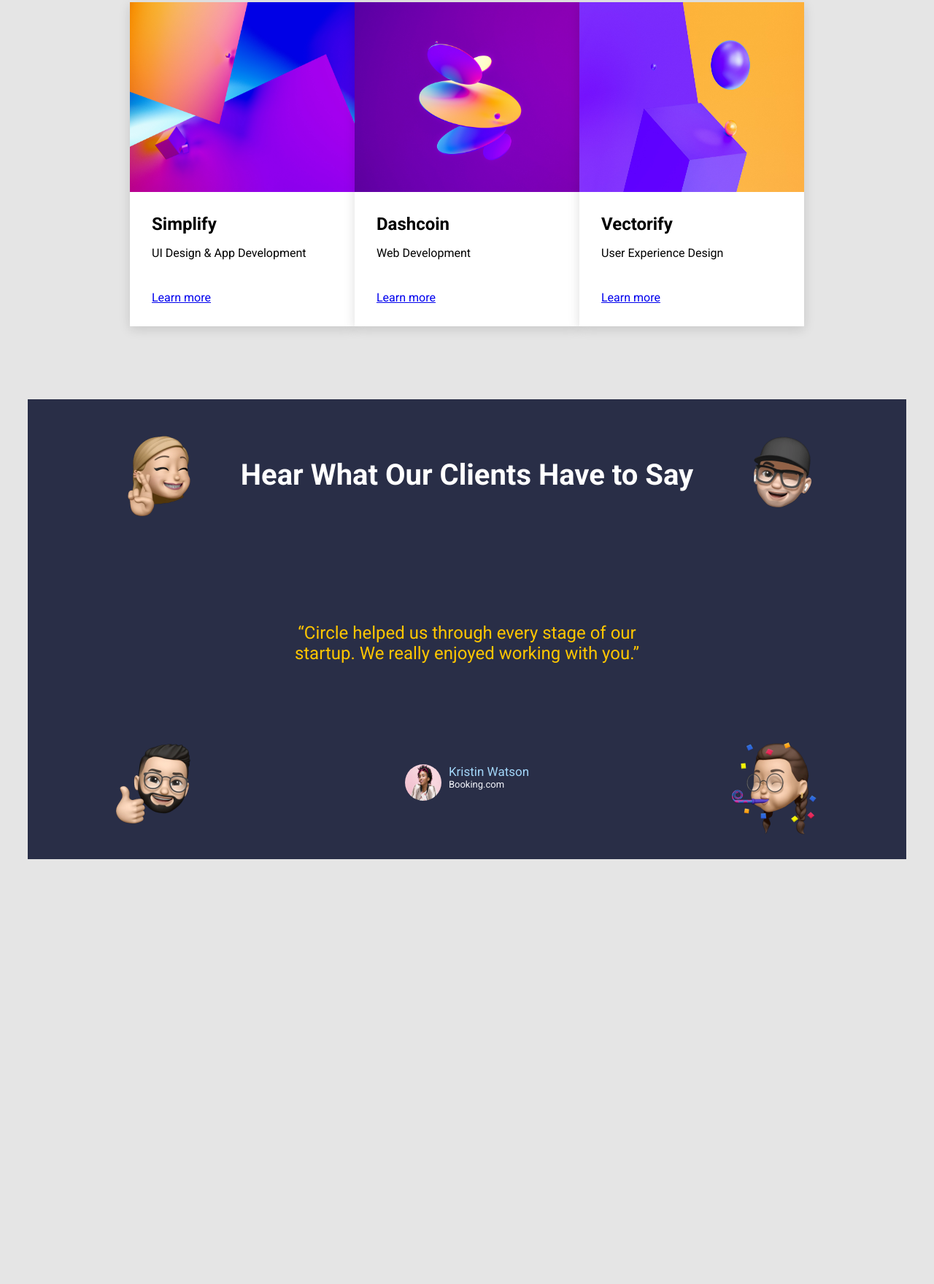
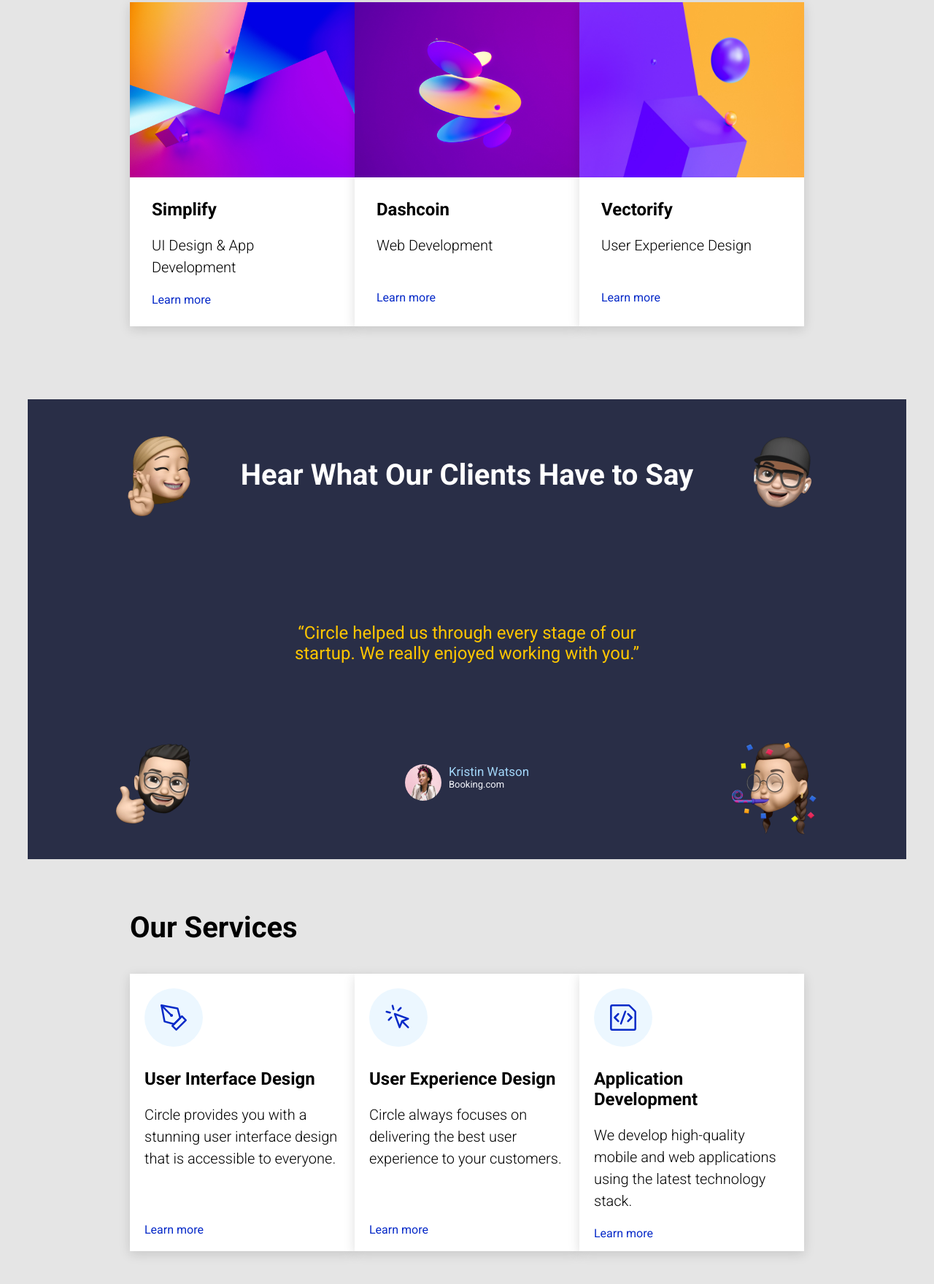
Before and after one commit to agarciaSitep/mid-term-lab, a plain HTML site: page index.html in a window 1280 px wide. Shown: the part 1234-2993 px from the top of the page at 73% size. Before the commit the page ends 2559 px from the top, so only its background shows below. Drawn offline with Linux system fonts and the light colour scheme.

Commit message:
service-section-finished

```diff
--- a/index.html
+++ b/index.html
@@ -85,45 +85,45 @@
 
     <div class="space-section-aux"></div>
 
-    <section id="projects-section">
-        <h3>Recent Projects</h3>
-        <div class="project-cards-wrapper">
+    <section id="projects-section" class="cards-sections">
+        <h3 class="index-subtitle">Recent Projects</h3>
+        <div class="cards-wrapper">
             <div class="project-card">
                 <div class="pc-image-wrapper">
                     <img src="./img/projects-section/1.jpg" atl="project-1-img" class="pc-image" />
                 </div>
-                <div class="pc-info-wrapper">
+                <div class="card-title-wrapper">
                     <div>
-                        <h4>Simplify</h4>
-                        <p>UI Design & App Development</p>
+                        <h4 class="card-title">Simplify</h4>
+                        <p class="card-info">UI Design & App Development</p>
                     </div>
-                    <a href="#">Learn more</a>
+                    <a href="#" class="card-link">Learn more</a>
                 </div>
             </div>
             <div class="project-card">
                 <div class="pc-image-wrapper">
                     <img src="./img/projects-section/2.jpg" atl="project-2-img" class="pc-image" />
                 </div>
-                <div class="pc-info-wrapper">
+                <div class="card-title-wrapper">
                     <div>
-                        <h4>Dashcoin</h4>
-                        <p>Web Development</p>
+                        <h4 class="card-title">Dashcoin</h4>
+                        <p class="card-info">Web Development</p>
                     </div>
 
-                    <a href="#">Learn more</a>
+                    <a href="#" class="card-link">Learn more</a>
                 </div>
             </div>
             <div class="project-card">
                 <div class="pc-image-wrapper">
                     <img src="./img/projects-section/3.jpg" atl="project-3-img" class="pc-image" />
                 </div>
-                <div class="pc-info-wrapper">
+                <div class="card-title-wrapper">
                     <div>
-                        <h4>Vectorify</h4>
-                        <p>User Experience Design</p>
+                        <h4 class="card-title">Vectorify</h4>
+                        <p class="card-info">User Experience Design</p>
                     </div>
 
-                    <a href="#">Learn more</a>
+                    <a href="#" class="card-link">Learn more</a>
                 </div>
             </div>
         </div>
@@ -133,14 +133,14 @@
 
     <section id="testimonial-section">
         <div class="testimonial-black-bg">
-            <img src='./img/testimonial-section/memoji-1.png' alt='memoji1' class="memoji1"/>
-            <img src='./img/testimonial-section/memoji-2.png' alt='memoji2' class="memoji2"/>
-            <img src='./img/testimonial-section/memoji-3.png' alt='memoji3' class="memoji3"/>
-            <img src='./img/testimonial-section/memoji-4.png' alt='memoji4' class="memoji4"/>
+            <img src='./img/testimonial-section/memoji-1.png' alt='memoji1' class="memoji1" />
+            <img src='./img/testimonial-section/memoji-2.png' alt='memoji2' class="memoji2" />
+            <img src='./img/testimonial-section/memoji-3.png' alt='memoji3' class="memoji3" />
+            <img src='./img/testimonial-section/memoji-4.png' alt='memoji4' class="memoji4" />
             <h3>Hear What Our Clients Have to Say</h3>
             <p>“Circle helped us through every stage of our startup. We really enjoyed working with you.”</p>
             <div class="client-info-wrapper">
-                <img src='./img/testimonial-section/profile.png' alt='client-avatar' class="rounded-img"/>
+                <img src='./img/testimonial-section/profile.png' alt='client-avatar' class="rounded-img" />
                 <div class="client-info">
                     <span class="client-name">Kristin Watson</span>
                     <span class="client-website">Booking.com</span>
@@ -151,8 +151,49 @@
 
     <div class="space-section"></div>
 
-    <section id="services-section">
-
+    <section id="services-section" class="cards-sections">
+        <h3 class="index-subtitle">Our Services</h3>
+        <div class="cards-wrapper">
+            <div class="service-card">
+                <div>
+                    <div class="service-img-wrapper">
+                        <img src="./img/services-section/icons/1.svg" alt="user-interface" class="service-img">
+                    </div>
+                    <h4 class="card-title">User Interface Design</h4>
+                    <p class="card-info">Circle provides you with a stunning user interface design that is accessible to
+                        everyone.</p>
+                </div>
+                <div>
+                    <a class="card-link, bottom" href="#">Learn more</a>
+                </div>
+            </div>
+            <div class="service-card">
+                <div>
+                    <div class="service-img-wrapper">
+                        <img src="./img/services-section/icons/2.svg" alt="user-experience" class="service-img">
+                    </div>
+                    <h4 class="card-title">User Experience Design</h4>
+                    <p class="card-info">Circle always focuses on delivering the best user experience to your customers.</p>
+                </div>
+                <div>
+                    <a class="card-link, bottom" href="#">Learn more</a>
+                </div>
+            </div>
+            <div class="service-card">
+                <div>
+                    <div class="service-img-wrapper">
+                        <img src="./img/services-section/icons/3.svg" alt="app-development" class="service-img">
+                    </div>
+                    <h4 class="card-title">Application Development</h4>
+                    <p class="card-info">We develop high-quality mobile and web applications using the latest technology
+                        stack.
+                    </p>
+                </div>
+                <div>
+                    <a class="card-link, bottom" href="#">Learn more</a>
+                </div>
+            </div>
+        </div>
     </section>
 
     <div class="space-section"></div>
--- a/styles/main.css
+++ b/styles/main.css
@@ -180,7 +180,34 @@ body {
 
 /* --------- Recent Projects Section -----------*/
 
-#projects-section {
+.index-subtitle {
+    font-size: 40px;
+    font-weight: bold;
+}
+
+.pc-image-wrapper {
+    height: 240px;
+    padding: 0;
+}
+
+.pc-image {
+    width: 100%;
+    height: 100%;
+}
+
+.card-title-wrapper {
+    height: 204px;
+    margin: 0;
+    padding-left: 30px;
+    padding-right: 30px;
+    display: flex;
+    flex-direction: column;
+    justify-content: space-between;
+}
+
+/* --------- Cards -----------*/
+
+.cards-sections {
     display: block;
     height: 100px;
     padding-left: 170px;
@@ -188,12 +215,7 @@ body {
     height: fit-content;
 }
 
-#projects-section h3 {
-    font-size: 40px;
-    font-weight: bold;
-}
-
-.project-cards-wrapper {
+.cards-wrapper {
     display: flex;
     flex-direction: row;
     align-items: center;
@@ -207,34 +229,35 @@ body {
     height: 444px;
 }
 
-.pc-image-wrapper {
-    height: 260px;
-    padding: 0;
-}
-
-.pc-image {
-    width: 100%;
-    height: 100%;
-}
-
-.pc-info-wrapper {
-    height: 184px;
-    margin: 0;
-    padding-left: 30px;
-    padding-right: 30px;
+.service-card {
+    background-color: white;
+    box-shadow: 0px 4px 15px 0px #0002;
+    width: 340px;
+    height: 380px;
+    box-sizing: border-box;
     display: flex;
     flex-direction: column;
     justify-content: space-between;
+    padding: 20px;
 }
 
-.pc-info-wrapper h4 {
+.card-title {
     font-size: 24px;
     margin: 0;
     padding-top: 30px;
 }
 
-.pc-info-wrapper a {
+.card-link {
     padding-bottom: 30px;
+    text-decoration: none;
+    text-decoration: none;
+    color: #072AC8;
+}
+
+.card-info {
+    font-size: 20px;
+    line-height: 150%;
+    font-weight: 300;
 }
 
 /* --------- Testimonial Section -----------*/
@@ -315,8 +338,6 @@ body {
     margin-right: 10px;
 }
 
-
-
 .client-name {
     color: #A2D6F9;
     font-size: 17px;
@@ -331,6 +352,32 @@ body {
     display: flex;
     justify-content: flex-start;
     align-items: center;
+}
+
+/* --------- Services Section -----------*/
+
+.service-img-wrapper {
+    height: 80px;
+    width: 80px;
+    display: flex;
+    justify-content: center;
+    align-items: center;
+    background-color: #ECF7FF;
+    border-radius: 50%;
+}
+
+.service-img {
+    height: 40px;
+    width: 40px;
+}
+
+.bottom {
+    display: flex;
+    justify-content: flex-start;
+    align-items: flex-end;
+    padding: 0;
+    text-decoration: none;
+    color: #072AC8;
 }
 
 @media screen and (max-width: 464px) {
@@ -377,8 +424,6 @@ body {
         align-items: baseline;
         text-decoration: none;
     }
-
-    .navCircleLogo {}
 
     .blue-btn {
         border: 0px solid transparent;
@@ -477,17 +522,9 @@ body {
         display: none;
     }
 
-    /* --------- Recent Section -----------*/
+    /* --------- Recent Projects Section -----------*/
 
-    #projects-section {
-        margin-top: 50px;
-        display: block;
-        padding-left: 20px;
-        padding-right: 20px;
-
-    }
-
-    #projects-section h3 {
+    .index-subtitle {
         font-size: 30px;
         font-weight: bold;
         display: flex;
@@ -495,7 +532,40 @@ body {
         justify-content: center;
     }
 
-    .project-cards-wrapper {
+    .pc-image-wrapper {
+        height: 240px;
+        padding: 0;
+    }
+
+    .pc-image {
+        width: 100%;
+        height: 100%;
+    }
+
+    .pc-info-wrapper {
+        height: 204px;
+        margin: 0;
+        padding-left: 30px;
+        padding-right: 30px;
+        display: flex;
+        flex-direction: column;
+        justify-content: space-between;
+    }
+
+
+
+    /* --------- Cards -----------*/
+
+    .cards-sections {
+        margin-top: 50px;
+        margin-bottom: 50px;
+        display: block;
+        padding-left: 20px;
+        padding-right: 20px;
+
+    }
+
+    .cards-wrapper {
         display: flex;
         flex-direction: column;
         align-items: center;
@@ -509,39 +579,30 @@ body {
         height: 444px;
     }
 
-    .pc-image-wrapper {
-        height: 260px;
-        padding: 0;
-    }
-
-    .pc-image {
-        width: 100%;
-        height: 100%;
-    }
-
-    .pc-info-wrapper {
-        height: 184px;
-        margin: 0;
-        padding-left: 30px;
-        padding-right: 30px;
+    .service-card {
+        background-color: white;
+        box-shadow: 0px 4px 15px 0px #0002;
+        width: 80vw;
+        height: 320px;
         display: flex;
         flex-direction: column;
         justify-content: space-between;
+        margin-bottom: 20px;
     }
 
-    .pc-info-wrapper h4 {
+    .card-title {
         font-size: 24px;
         margin: 0;
         padding-top: 30px;
     }
 
-    .pc-info-wrapper p {
+    .card-info {
         font-size: 14px;
         margin-bottom: 0;
         line-height: 150%;
     }
 
-    .pc-info-wrapper a {
+    .card-link {
         font-size: 13px;
         text-decoration: none;
         color: #072AC8;
@@ -551,7 +612,7 @@ body {
     /* --------- Testimonial Section -----------*/
 
     #testimonial-section {
-        height: 700px;
+        height: fit-content;
         width: 100vw;
         margin: 0;
         padding: 0;
@@ -631,8 +692,6 @@ body {
         margin-right: 10px;
     }
 
-
-
     .client-name {
         color: #A2D6F9;
         font-size: 17px;
@@ -648,4 +707,29 @@ body {
         justify-content: flex-start;
         align-items: center;
     }
+
+    /* --------- Services Section -----------*/
+
+    .service-img-wrapper {
+        height: 80px;
+        width: 80px;
+        display: flex;
+        justify-content: center;
+        align-items: center;
+        background-color: #ECF7FF;
+        border-radius: 50%;
+    }
+
+    .service-img {
+        height: 40px;
+        width: 40px;
+    }
+
+    .bottom {
+        display: flex;
+        justify-content: flex-start;
+        padding: 0;
+        text-decoration: none;
+        align-items: flex-end;
+    }
 }
```
